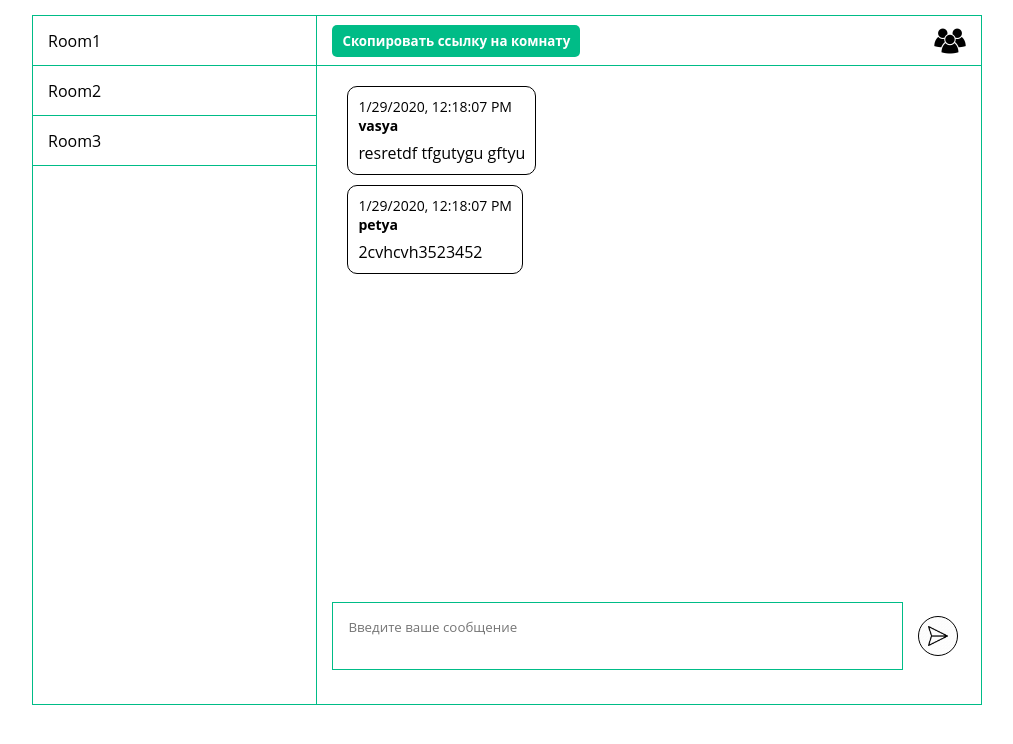
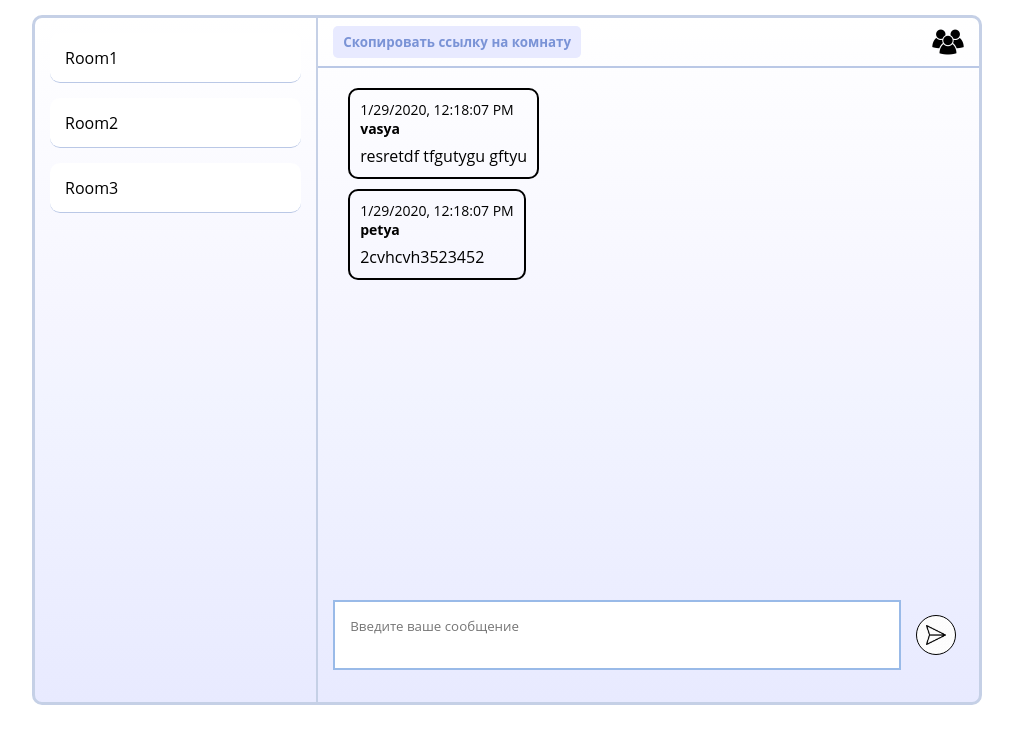
Before and after one commit to Dizox/Chat, a React (Create React App) app in the folder front/: page / in a window 1280 px wide. Both pictures are taken after typing "Sample" into the empty fields and a click on the button "Авторизоваться". Shown: the top 744 px of the page, without its empty margins (133-1146 px from the left). Built offline with nearby package versions, Linux system fonts and the light colour scheme; no server answers.

Commit message:
new style for chat

```diff
--- a/front/src/Chat/components/MessagesList/MessagesList.css
+++ b/front/src/Chat/components/MessagesList/MessagesList.css
@@ -7,7 +7,7 @@
   height: calc(100% - 50px - 147px);
   flex-direction: column;
   align-items: flex-start;
-  overflow-y: auto;
+  overflow-y: scroll;
   padding: 0 15px;
   margin: 15px;
 }
@@ -18,14 +18,14 @@
   flex-direction: column;
   margin: 5px 0;
   padding: 10px;
-  border: 1px solid black;
+  border: 2px solid black;
   border-radius: 10px;
   word-wrap: break-word;
 }
 
 .MessagesList__message_my {
   align-self: flex-end;
-  border: 1px solid tomato;
+  border: 2px solid tomato;
 }
 
 .MessagesList__form {
@@ -39,7 +39,7 @@
   width: 90%;
   padding: 15px;
   resize: none;
-  border: 1px solid rgb(0, 188, 135);
+  border: 2px solid #99BAE8;
 }
 
 .MessagesList__submit {
--- a/front/src/Chat/components/RoomSelector/RoomSelector.css
+++ b/front/src/Chat/components/RoomSelector/RoomSelector.css
@@ -1,16 +1,18 @@
 .RoomSelector {
   width: 30%;
-  border-right: 1px solid rgb(0, 188, 135);
+  border-right: 2px solid #C5D0E6;
 }
 
 .RoomSelector__item {
   display: flex;
   align-items: center;
   height: 50px;
+  margin: 15px;
   padding: 0 15px;
   cursor: pointer;
   background-color: #fff;
-  border-bottom: 1px solid rgb(0, 188, 135);
+  border-bottom: 1px solid #BAC8E6;
+  border-radius: 10px;
 }
 
 .RoomSelector__input {
@@ -18,13 +20,10 @@
 }
 
 .RoomSelector__item.selected {
-  background-color: rgb(0, 188, 135);
+  background-color: rgb(232, 234, 255);
+  font-weight: 700;
 }
 
 .RoomSelector__item.selected .RoomSelector__title {
-  color: #fff;
+  color: #7A93D6;
 }
-
-.RoomSelector__title {
-
-}
--- a/front/src/Chat/components/Talk/Talk.css
+++ b/front/src/Chat/components/Talk/Talk.css
@@ -5,7 +5,10 @@
   min-width: 50%;
   height: calc(90vh - 30px);
   margin: 15px auto;
-  border: 1px solid rgb(0, 188, 135);
+  background-color: #F5F8FC;
+  border: 3px solid #C5D0E6;
+  border-radius: 10px;
+  background-image: linear-gradient(to top, rgb(232, 234, 255), rgb(234, 236, 255), rgb(236, 238, 255), rgb(238, 240, 255), rgb(240, 242, 255), rgb(242, 244, 255), rgb(245, 245, 255), rgb(247, 247, 255), rgb(249, 249, 255), rgb(251, 251, 255), rgb(253, 253, 255), rgb(255, 255, 255));
 }
 
 .Talk__messages {
--- a/front/src/Chat/components/TopNav/TopNav.css
+++ b/front/src/Chat/components/TopNav/TopNav.css
@@ -4,18 +4,18 @@
   display: flex;
   justify-content: space-between;
   align-items: center;
-  border-bottom: 1px solid rgb(0, 188, 135);
+  border-bottom: 2px solid #BAC8E6;
   padding: 0 15px;
 }
 
 .TopNav__copyLink {
   height: 32px;
   padding: 0 10px;
-  background-color: rgb(0, 188, 135);
+  background-color: rgb(232, 234, 255);
   border: none;
   border-radius: 5px;
   cursor: pointer;
-  color: #fff;
+  color: #7A93D6;
   font-weight: 700;
 }
 
@@ -24,6 +24,5 @@
   height: 32px;
   background: url('./img/usersList.png') no-repeat center/cover;
   border: none;
-
   cursor: pointer;
 }
```
